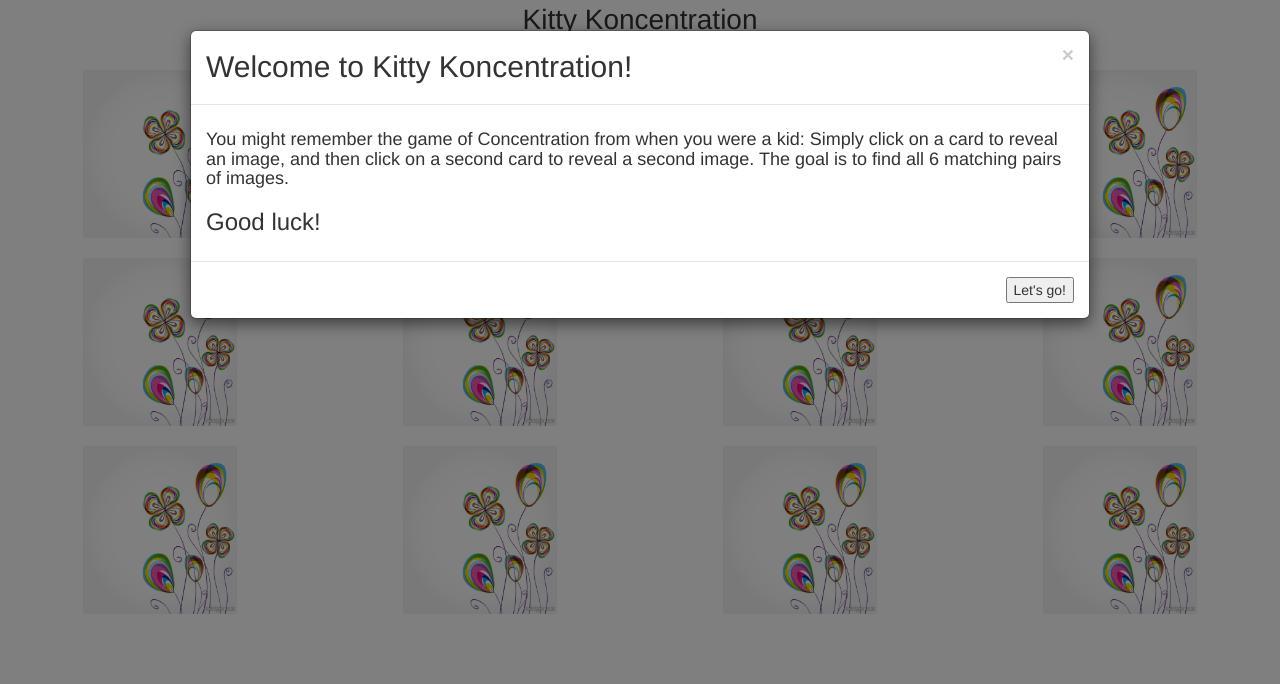
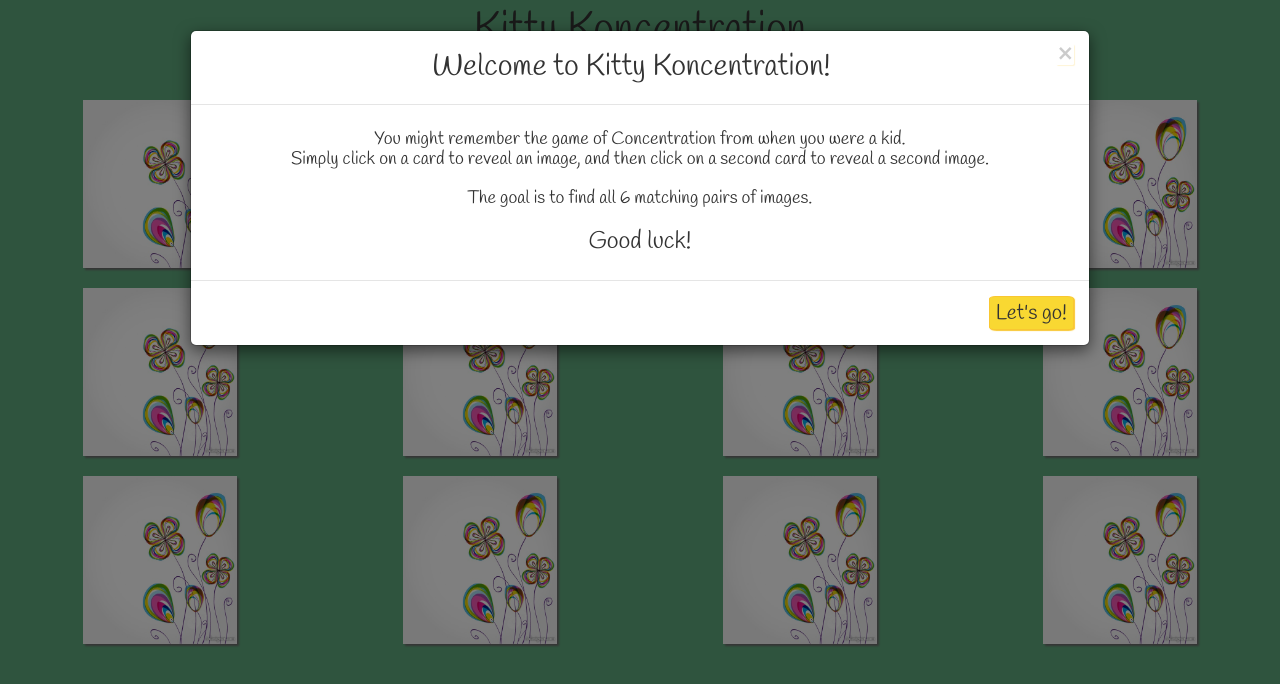
Before and after one commit to fj1/concentration, a plain HTML site: page index.html in a window 1280 px wide. Drawn offline with nearby package versions, Linux system fonts and the light colour scheme.

Commit message:
major styling

```diff
--- a/index.html
+++ b/index.html
@@ -10,6 +10,8 @@
     <link rel="stylesheet" href="public/stylesheets/bootstrap.css">
     <!-- for bootstrap rendering and touch zooming -->
     <!-- <meta name="viewport" content="width=device-width, initial-scale=1"> -->
+    <!-- google fonts -->
+    <link href='http://fonts.googleapis.com/css?family=Handlee' rel='stylesheet' type='text/css'>
     <link rel="stylesheet" href="public/stylesheets/style.css">
   </head>
   <body>
@@ -22,7 +24,7 @@
             <h2 class="modal-title" id="myModalLabel">Welcome to Kitty Koncentration!</h2>
           </div>
           <div class="modal-body">
-            <h4>You might remember the game of Concentration from when you were a kid: Simply click on a card to reveal an image, and then click on a second card to reveal a second image. The goal is to find all 6 matching pairs of images.</h4>
+            <h4>You might remember the game of Concentration from when you were a kid.<br>Simply click on a card to reveal an image, and then click on a second card to reveal a second image.<br><br>The goal is to find all 6 matching pairs of images.</h4>
             <h3>Good luck!</h3>
           </div>
           <div class="modal-footer">
--- a/public/stylesheets/style.css
+++ b/public/stylesheets/style.css
@@ -3,19 +3,47 @@
   border: 1px solid red;
 }*/
 
+body {
+  background-color: #5fa97d;
+  font-family: 'Handlee', cursive;
+}
+
 /************ NAVBAR ************/
 
 .logo {
   text-align: center;
-  font-size: 2em;
+  font-size: 3em;
 }
 
 .dashboard {
   text-align: center;
 }
 
+.timer {
+  font-size: 1.5em;
+}
+
 .shuffleButton .hidden {
   display: none;
+}
+
+/************ MODAL ************/
+
+.modal {
+  text-align: center;
+}
+
+button {
+  font-size: 1.5em;
+  border: 1px solid #f9c732;
+  border-radius: 8%;
+  box-shadow: 1px 1px 1px #f9c732;
+  background-color: #f9d832;
+  transition: background-color 1s ease;
+}
+
+button:hover {
+  background-color: #e8f932;
 }
 
 /************ GAME BOARD ************/
@@ -27,7 +55,7 @@
   width: 11em;
   height: 12em;
   background-size: cover;
-  /*background-repeat: no-repeat;*/
+  box-shadow: 2px 2px 2px #696969;
 }
 
 .card img {
```
